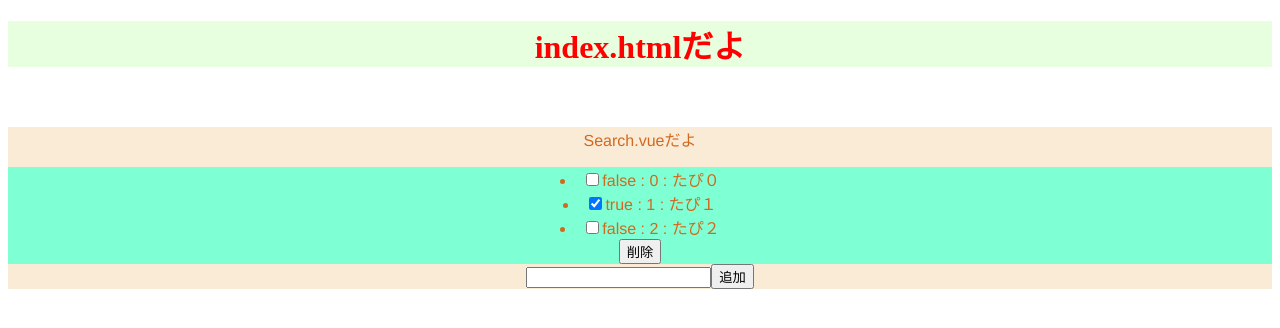
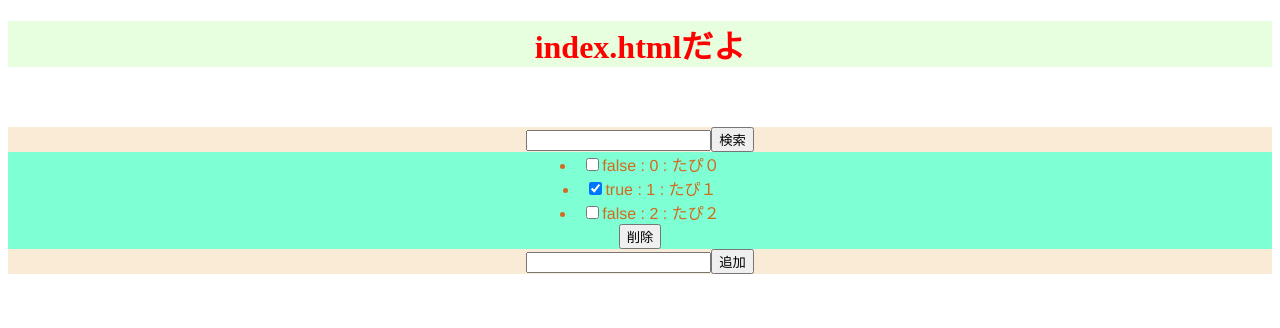
Before and after one commit to t-mocho/todo-monyo, a Vue app: page / in a window 1280 px wide. Shown: the top 328 px of the page. Built offline with nearby package versions, Linux system fonts and the light colour scheme.

Commit message:
いろいろまなんだ

```diff
--- a/src/App.vue
+++ b/src/App.vue
@@ -1,8 +1,10 @@
 <template>
   <div id="app">
-    <Search />
+    <Search v-on:passSearch="appSearch"/>
+    {{searchText}}
     <List
     :todolist="todolist"
+    :todolistSearch="todolistSearch"
     v-on:passCheck="appDel" />
     <Add v-on:passAdd="appAdd" />
   </div>
@@ -29,9 +31,20 @@ export default {
           {id: 0, value: "たぴ０", del: false},
           {id: 1, value: "たぴ１", del: true},
           {id: 2, value: "たぴ２", del: false},
-          ]
+          ],
+          searchText: ''
     }
   },
+
+   computed:{
+     todolistSearch: function(){
+        // サーチの入力値がtodolistにあてはまるかみるよ
+        if(this.searchText !== ''){
+          return this.todolist.filter(todo => todo.value === this.searchText)
+        }
+        return this.todolist
+     }
+   },
 
     methods: {
       // タスク追加処理
@@ -47,8 +60,13 @@ export default {
       appDel: function() {
         // falseのやつだけ
         var todoDel = this.todolist.filter(todo => todo.del === false);
-        // todolistに入れる
+        // todolistに上書き
         this.todolist = todoDel
+      },
+      appSearch: function(text, text2) {
+        console.log(text)
+        console.log(text2)
+        this.searchText = text
       }
     }
 }
--- a/src/components/List.vue
+++ b/src/components/List.vue
@@ -1,7 +1,7 @@
 <template>
   <div id="list">
-    <!-- v-bind:props名="メソッド名" -->
-    <li v-for="todo in todolist" :key="todo.id">
+    <!-- 一覧 -->
+    <li v-for="todo in todolistSearch" :key="todo.id">
       <input type="checkbox" v-model="todo.del"/>
       <label>{{todo.del}} : {{todo.id}} : {{todo.value}}</label>
     </li>
@@ -13,7 +13,7 @@
 export default {
   name: "List",
   // appから受け取り
-props: ["todolist"],
+props: ["todolist", "todolistSearch"],
 
 methods: {
   todoDel: function(){
--- a/src/components/Search.vue
+++ b/src/components/Search.vue
@@ -1,5 +1,28 @@
 <template>
   <div>
-    <p>Search.vueだよ</p>
+    <!-- v-model 入力文字の引数 -->
+    <input type="text" v-model="searchText" />
+    <!-- @click メソッド名 -->
+    <button @click="searchNew">検索</button>
   </div>
 </template>
+
+<script>
+export default {
+  name: "Search",
+  data: function() {
+    return {
+      searchText: ""
+    };
+  },
+  methods: {
+    /**
+     * methods: addNew
+     * 要素をAdd→Appへ
+     */
+    searchNew: function() {
+      this.$emit("passSearch", this.searchText, this.searchText + '2'); // this.$emit('(関数名)', (引数))
+    }
+  }
+};
+</script>
```
Also changed, not shown: 1 other file (tests, documents, lock files or other folders).
